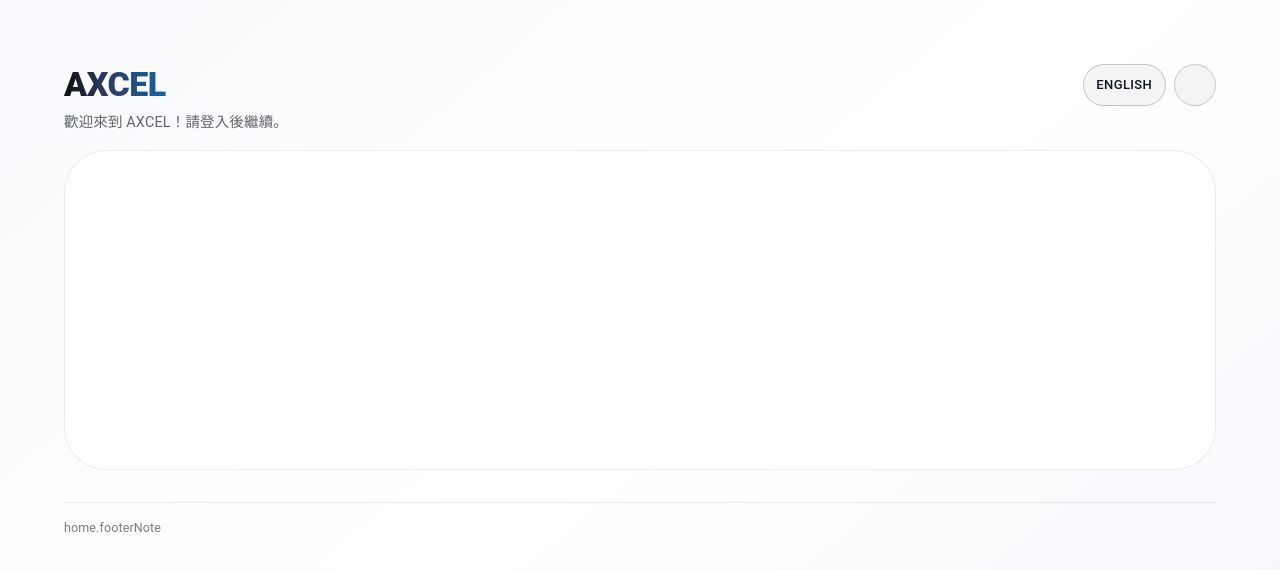
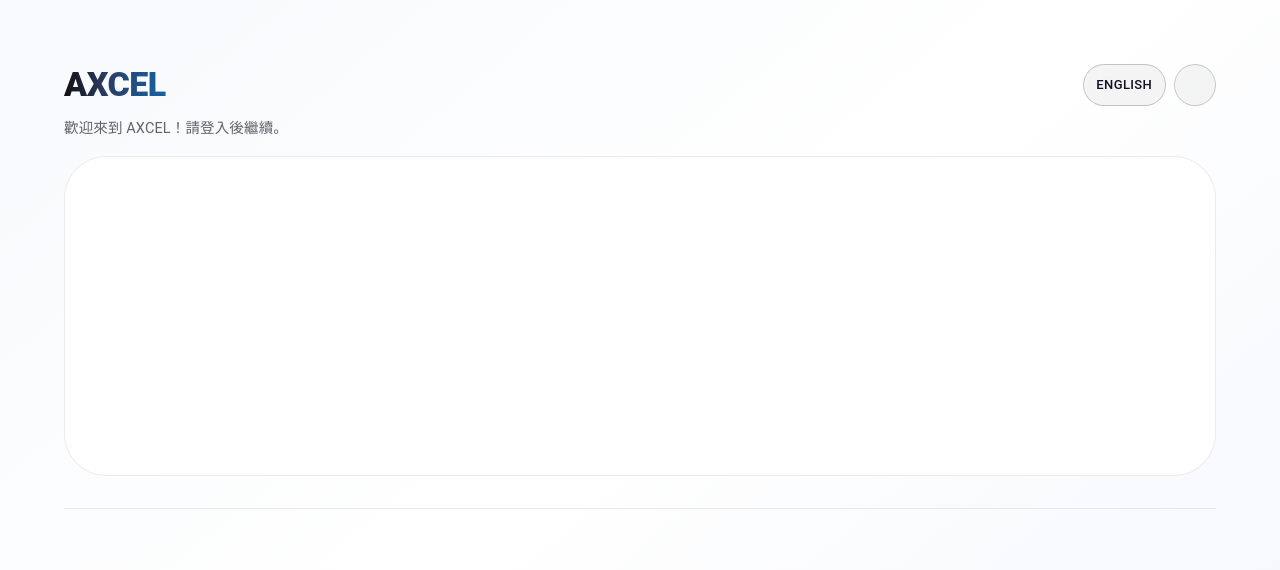
Before and after one commit to lc4490/axcel, a Next.js app: page /login in a window 1280 px wide. Shown: the top 570 px of the page. Built offline with nearby package versions, Linux system fonts and the light colour scheme; some icons are missing.

Commit message:
user auth 3

```diff
--- a/src/app/login/page.tsx
+++ b/src/app/login/page.tsx
@@ -200,7 +200,7 @@ export default function Login() {
           </Stack>
 
           <Typography
-            sx={{ color: "text.secondary", mt: 0.75, mb: 1.5, fontSize: 14.5 }}
+            sx={{ color: "text.secondary", mt: 1.5, mb: 1.5, fontSize: 14.5 }}
           >
             {tr("signInMessage")}
           </Typography>
@@ -243,7 +243,7 @@ export default function Login() {
               borderColor: dark ? "rgba(255,255,255,0.10)" : "rgba(0,0,0,0.08)",
             }}
           />
-          <Typography
+          {/* <Typography
             sx={{
               color: "text.secondary",
               mt: 2,
@@ -252,7 +252,7 @@ export default function Login() {
             }}
           >
             {tr("home.footerNote")}
-          </Typography>
+          </Typography> */}
         </Container>
       </Box>
     </ThemeProvider>
--- a/src/app/page.tsx
+++ b/src/app/page.tsx
@@ -484,7 +484,7 @@ export default function HomePage() {
           </Stack>
 
           <Typography
-            sx={{ color: "text.secondary", mt: 0.75, mb: 1.5, fontSize: 14.5 }}
+            sx={{ color: "text.secondary", mt: 1.5, mb: 1.5, fontSize: 14.5 }}
           >
             {tr("home.subtitle")}
           </Typography>
@@ -510,7 +510,7 @@ export default function HomePage() {
               borderColor: dark ? "rgba(255,255,255,0.10)" : "rgba(0,0,0,0.08)",
             }}
           />
-          <Typography
+          {/* <Typography
             sx={{
               color: "text.secondary",
               mt: 2,
@@ -519,7 +519,7 @@ export default function HomePage() {
             }}
           >
             {tr("home.footerNote")}
-          </Typography>
+          </Typography> */}
         </Container>
       </Box>
     </ThemeProvider>
```
